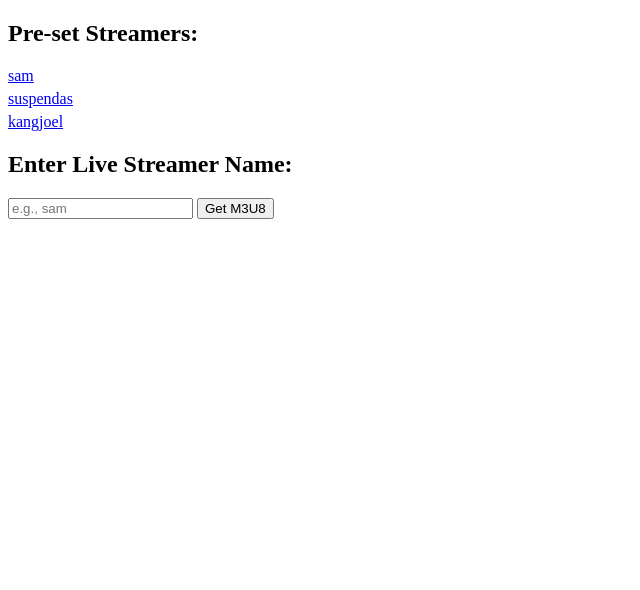
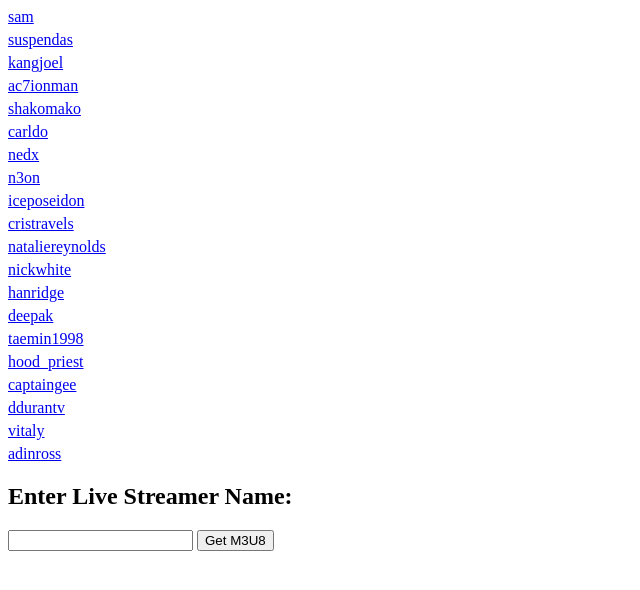
Before and after one commit to etapic/kickextact, a plain HTML site: page index.html in a window 1280 px wide. Shown: the whole page, without its empty margins (0-640 px from the left). Drawn offline with Linux system fonts and the light colour scheme.

Commit message:
Update index.html

```diff
--- a/index.html
+++ b/index.html
@@ -4,26 +4,25 @@
   <title>Kick extract</title>
     <style>
     #presetLinks a {
-      display: block; /* Make each link take up a whole line */
-      margin-bottom: 5px; /* Add some spacing between links */
+      display: block;
+      margin-bottom: 5px;
     }
   </style>
 
 </head>
 <body>
-  <h2>Pre-set Streamers:</h2>
   <div id="presetLinks"></div>
 
 
   <h2>Enter Live Streamer Name:</h2>
-  <input type="text" id="streamerName" placeholder="e.g., sam">
+  <input type="text" id="streamerName">
   <button onclick="fetchM3U8()">Get M3U8</button>
 
   <div id="result" style="margin-top: 20px;"></div>
 
   <script>
 
-    const presetStreamers = ["sam", "suspendas", "kangjoel"];
+    const presetStreamers = ["sam", "suspendas", "kangjoel", "ac7ionman", "shakomako", "carldo", "nedx", "n3on", "iceposeidon", "cristravels", "nataliereynolds", "nickwhite", "hanridge", "deepak", "taemin1998", "hood_priest", "captaingee", "ddurantv", "vitaly", "adinross"];
     function createPresetLinks() {
       const linksContainer = document.getElementById("presetLinks");
       presetStreamers.forEach(name => {
@@ -52,7 +51,7 @@
           } else {
             const resultDiv = document.getElementById("result");
             resultDiv.innerHTML = `
-              <p>M3U8 URL: <span id="m3u8UrlDisplay">${m3u8Url}</span></p>
+              <p><span id="m3u8UrlDisplay">${m3u8Url}</span></p>
               <button onclick="redirectToM3U8('${m3u8Url}')">Redirect</button>
               <button onclick="copyToClipboard('${m3u8Url}')">Copy</button>`;
           }
```
